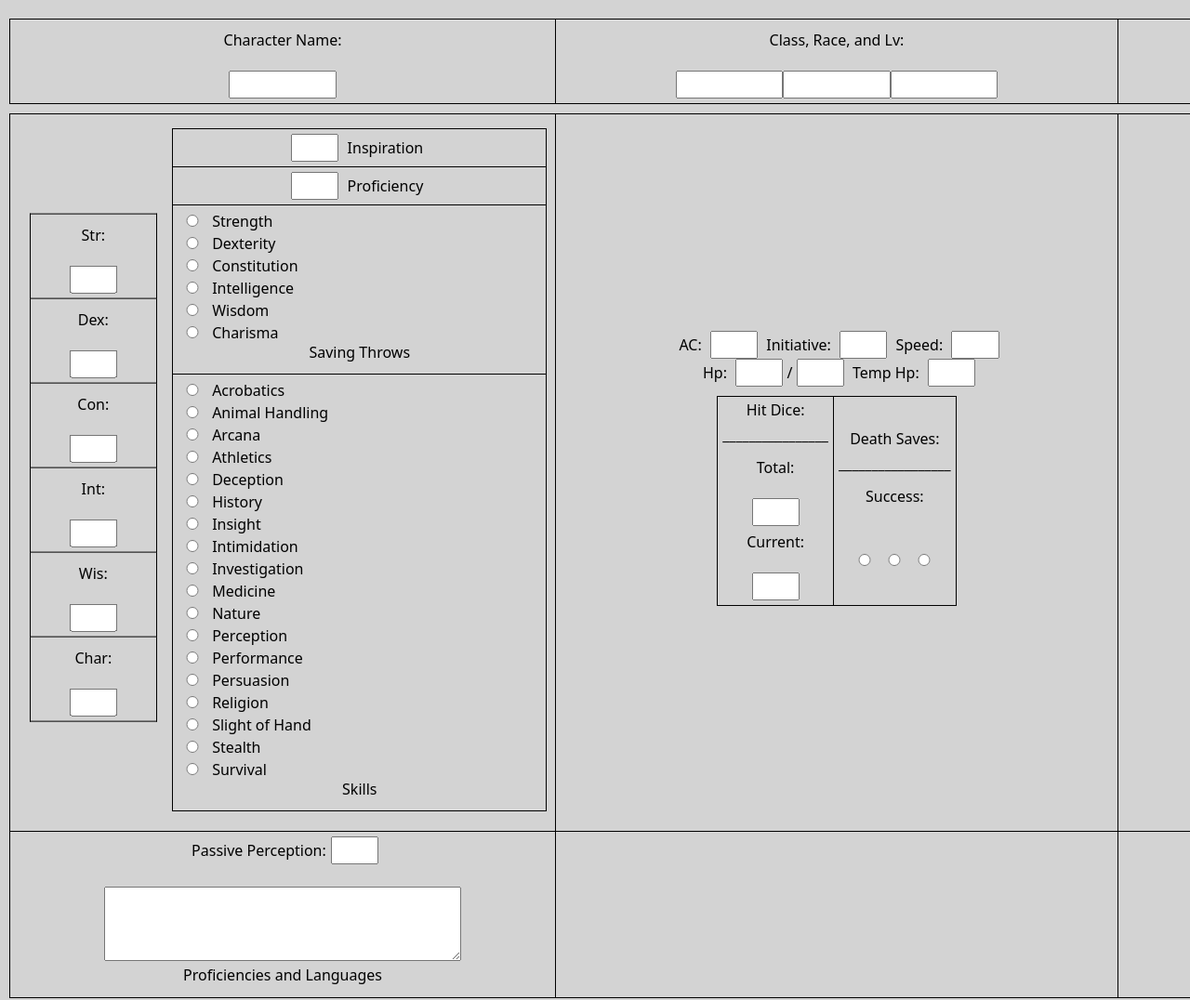
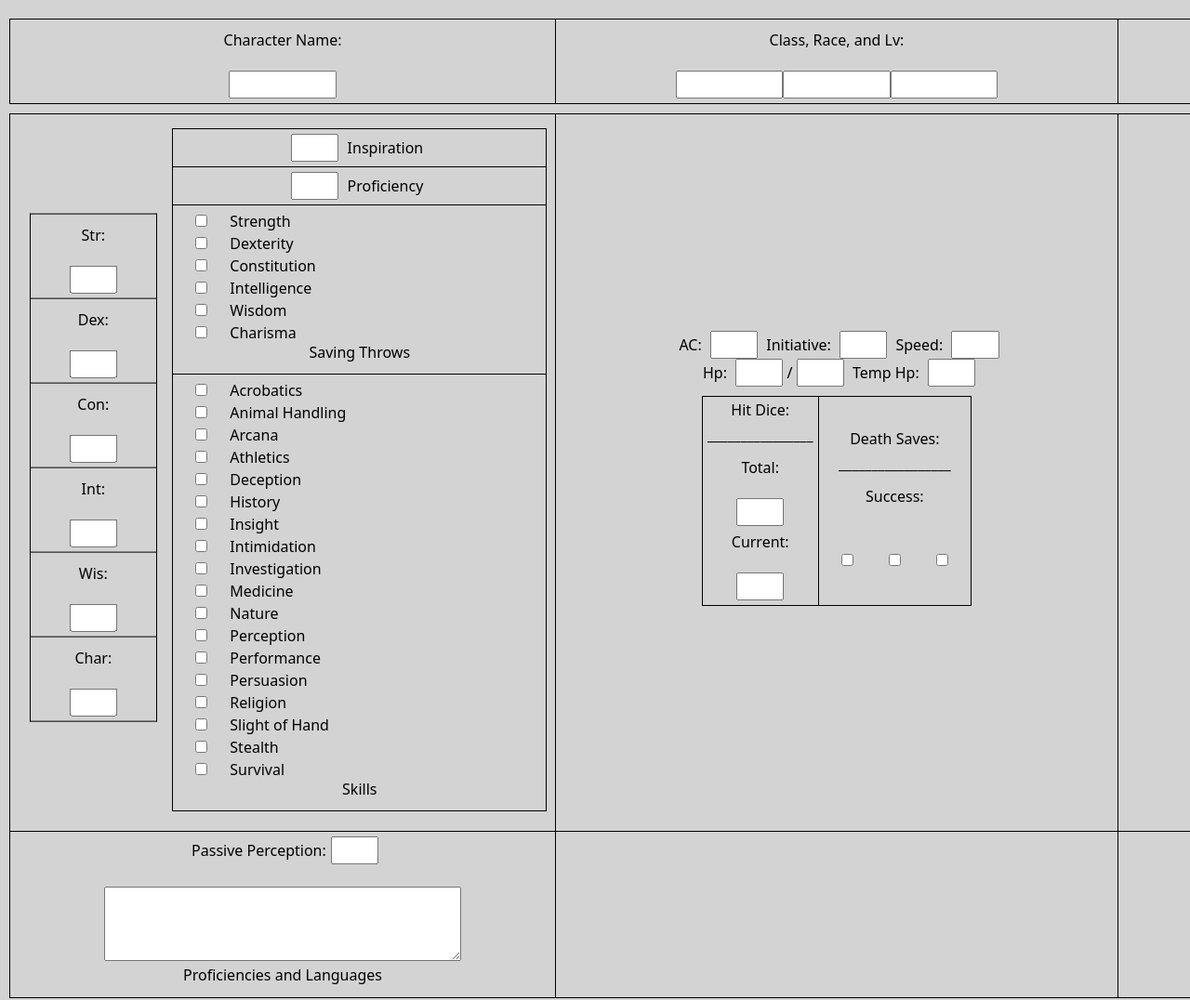
Before and after one commit to ViTheAxolotl/Infused, a website with bundled scripts: page stats.html in a window 1280 px wide. Shown: the top 1076 px of the page at 93% size. Built offline with nearby package versions, Linux system fonts and the light colour scheme; no server answers.

Commit message:
check boxes

```diff
--- a/stats.html
+++ b/stats.html
@@ -43,36 +43,36 @@
                   <tr style="text-align: center;"><td><input class = "stat" id="proficiency"/><p style="display: inline;">  Proficiency</p></td></tr>
                   <tr>
                     <td>
-                      <input class = "stat" type="radio" id="strSave"><p style="display: inline;">Strength</p><br>
-                      <input class = "stat" type="radio" id="dexSave"><p style="display: inline;">Dexterity</p><br>
-                      <input class = "stat" type="radio" id="conSave"><p style="display: inline;">Constitution</p><br>
-                      <input class = "stat" type="radio" id="intSave"><p style="display: inline;">Intelligence</p><br>
-                      <input class = "stat" type="radio" id="wisSave"><p style="display: inline;">Wisdom</p><br>
-                      <input class = "stat" type="radio" id="charSave"><p style="display: inline;">Charisma</p><br>
+                      <input class = "stat" type="checkbox" id="strSave"><p style="display: inline;">Strength</p><br>
+                      <input class = "stat" type="checkbox" id="dexSave"><p style="display: inline;">Dexterity</p><br>
+                      <input class = "stat" type="checkbox" id="conSave"><p style="display: inline;">Constitution</p><br>
+                      <input class = "stat" type="checkbox" id="intSave"><p style="display: inline;">Intelligence</p><br>
+                      <input class = "stat" type="checkbox" id="wisSave"><p style="display: inline;">Wisdom</p><br>
+                      <input class = "stat" type="checkbox" id="charSave"><p style="display: inline;">Charisma</p><br>
                       <h6 class="center">Saving Throws</h6>
                     </td>
                   </tr>
 
                   <tr>
                     <td>
-                      <input class = "stat" type="radio" id="acrobatics"><p style="display: inline;">Acrobatics</p><br>
-                      <input class = "stat" type="radio" id="animalHandling"><p style="display: inline;">Animal Handling</p><br>
-                      <input class = "stat" type="radio" id="arcana"><p style="display: inline;">Arcana</p><br>
-                      <input class = "stat" type="radio" id="athletics"><p style="display: inline;">Athletics</p><br>
-                      <input class = "stat" type="radio" id="deception"><p style="display: inline;">Deception</p><br>
-                      <input class = "stat" type="radio" id="history"><p style="display: inline;">History</p><br>
-                      <input class = "stat" type="radio" id="insight"><p style="display: inline;">Insight</p><br>
-                      <input class = "stat" type="radio" id="intimidation"><p style="display: inline;">Intimidation</p><br>
-                      <input class = "stat" type="radio" id="investigation"><p style="display: inline;">Investigation</p><br>
-                      <input class = "stat" type="radio" id="medicine"><p style="display: inline;">Medicine</p><br>
-                      <input class = "stat" type="radio" id="nature"><p style="display: inline;">Nature</p><br>
-                      <input class = "stat" type="radio" id="perception"><p style="display: inline;">Perception</p><br>
-                      <input class = "stat" type="radio" id="performance"><p style="display: inline;">Performance</p><br>
-                      <input class = "stat" type="radio" id="persuasion"><p style="display: inline;">Persuasion</p><br>
-                      <input class = "stat" type="radio" id="religion"><p style="display: inline;">Religion</p><br>
-                      <input class = "stat" type="radio" id="slightOfHand"><p style="display: inline;">Slight of Hand</p><br>
-                      <input class = "stat" type="radio" id="stealth"><p style="display: inline;">Stealth</p><br>
-                      <input class = "stat" type="radio" id="survival"><p style="display: inline;">Survival</p><br>
+                      <input class = "stat" type="checkbox" id="acrobatics"><p style="display: inline;">Acrobatics</p><br>
+                      <input class = "stat" type="checkbox" id="animalHandling"><p style="display: inline;">Animal Handling</p><br>
+                      <input class = "stat" type="checkbox" id="arcana"><p style="display: inline;">Arcana</p><br>
+                      <input class = "stat" type="checkbox" id="athletics"><p style="display: inline;">Athletics</p><br>
+                      <input class = "stat" type="checkbox" id="deception"><p style="display: inline;">Deception</p><br>
+                      <input class = "stat" type="checkbox" id="history"><p style="display: inline;">History</p><br>
+                      <input class = "stat" type="checkbox" id="insight"><p style="display: inline;">Insight</p><br>
+                      <input class = "stat" type="checkbox" id="intimidation"><p style="display: inline;">Intimidation</p><br>
+                      <input class = "stat" type="checkbox" id="investigation"><p style="display: inline;">Investigation</p><br>
+                      <input class = "stat" type="checkbox" id="medicine"><p style="display: inline;">Medicine</p><br>
+                      <input class = "stat" type="checkbox" id="nature"><p style="display: inline;">Nature</p><br>
+                      <input class = "stat" type="checkbox" id="perception"><p style="display: inline;">Perception</p><br>
+                      <input class = "stat" type="checkbox" id="performance"><p style="display: inline;">Performance</p><br>
+                      <input class = "stat" type="checkbox" id="persuasion"><p style="display: inline;">Persuasion</p><br>
+                      <input class = "stat" type="checkbox" id="religion"><p style="display: inline;">Religion</p><br>
+                      <input class = "stat" type="checkbox" id="slightOfHand"><p style="display: inline;">Slight of Hand</p><br>
+                      <input class = "stat" type="checkbox" id="stealth"><p style="display: inline;">Stealth</p><br>
+                      <input class = "stat" type="checkbox" id="survival"><p style="display: inline;">Survival</p><br>
                       <h6 class="center">Skills<h6>
                     </td>
                   </tr>
@@ -99,7 +99,7 @@
                   <td>
                     <h6>Death Saves:</h6><h6>_________________</h6>
                     <p>Success:</p><br>
-                    <input class = "stat" type="radio" id="success1"><input class = "stat" type="radio" id="success2"><input class = "stat" type="radio" id="success3">
+                    <input class = "stat" type="checkbox" id="success1"><input class = "stat" type="checkbox" id="success2"><input class = "stat" type="checkbox" id="success3">
                   </td>
                 </tbody>
               </table>
```
